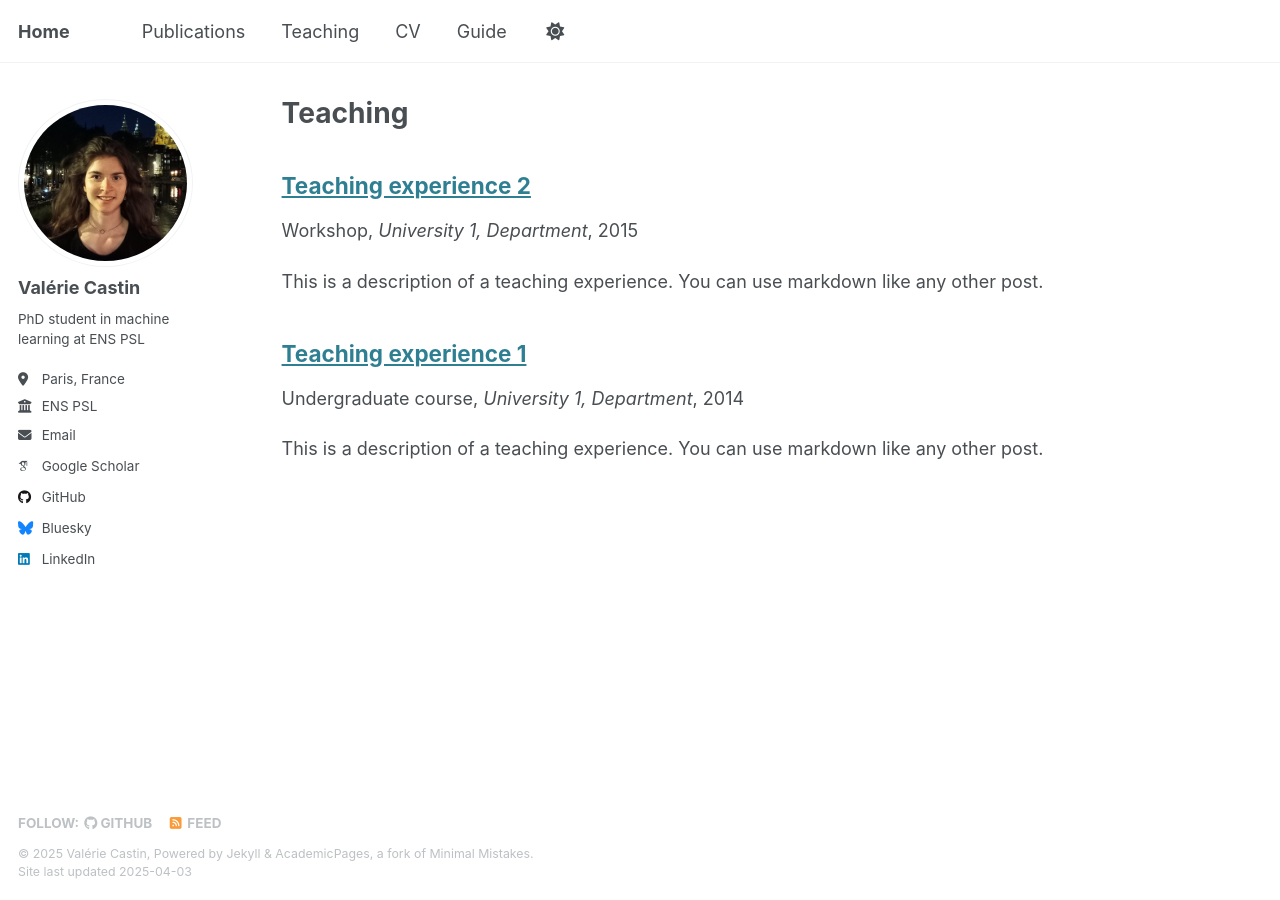
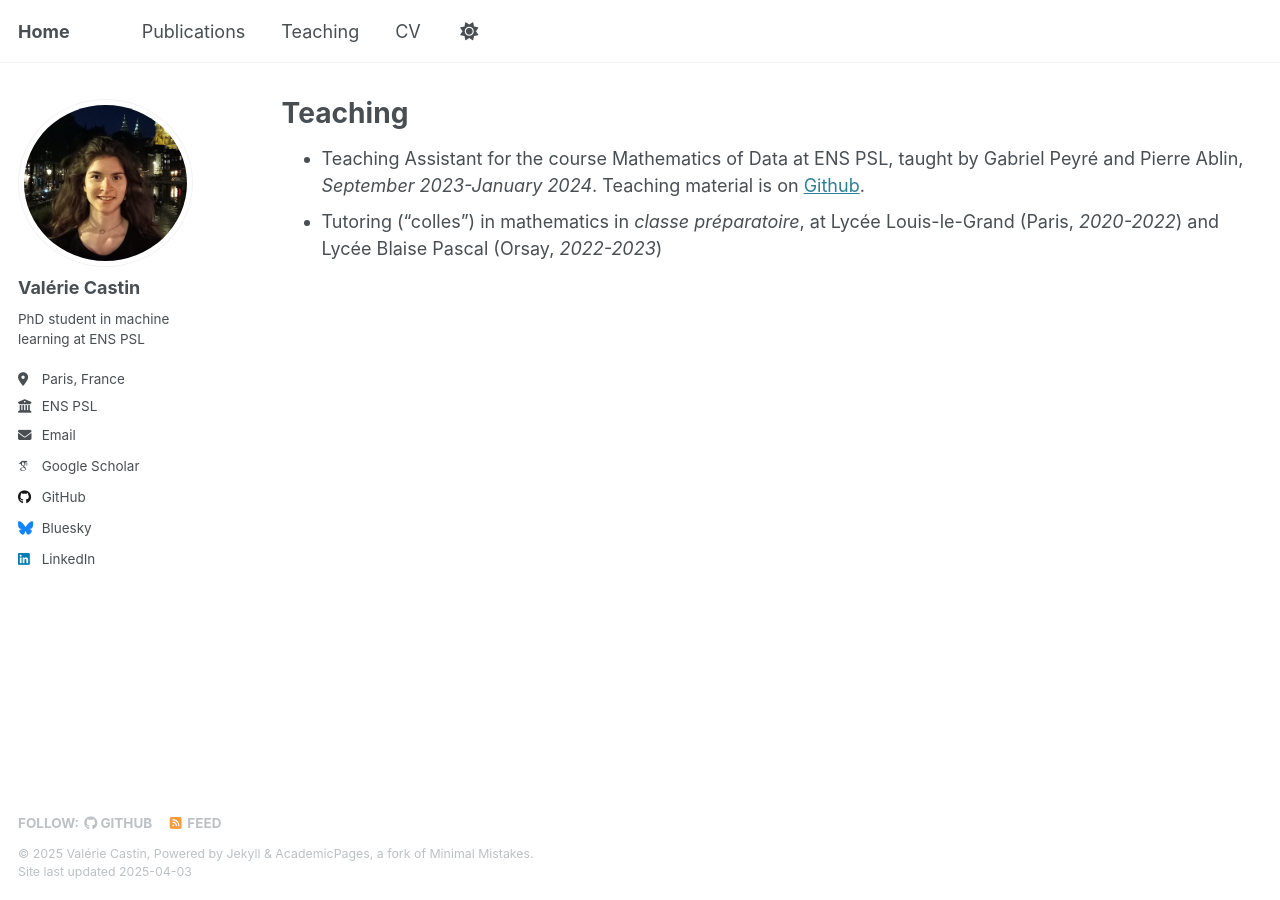
Before and after one commit to vcastin/vcastin.github.io, a Jekyll site: the page built from _pages/teaching.md, in a window 1280 px wide. Built offline with Jekyll 4.4.1, drawn with Linux system fonts in a browser that asks for light colours; some web fonts are replaced.

Commit message:
updated teaching

```diff
--- a/_data/navigation.yml
+++ b/_data/navigation.yml
@@ -20,5 +20,5 @@ main:
   # - title: "CV"
   #   url: /cv-json/
 
-  - title: "Guide"
-    url: /markdown/
+  # - title: "Guide"
+  #   url: /markdown/
--- a/_pages/teaching.html
+++ /dev/null
@@ -1,12 +0,0 @@
----
-layout: archive
-title: "Teaching"
-permalink: /teaching/
-author_profile: true
----
-
-{% include base_path %}
-
-{% for post in site.teaching reversed %}
-  {% include archive-single.html %}
-{% endfor %}
--- /dev/null
+++ b/_pages/teaching.md
@@ -0,0 +1,15 @@
+---
+layout: archive
+title: "Teaching"
+permalink: /teaching/
+author_profile: true
+---
+
+{% include base_path %}
+
+<!-- {% for post in site.teaching reversed %}
+  {% include archive-single.html %}
+{% endfor %} -->
+
+- Teaching Assistant for the course Mathematics of Data at ENS PSL, taught by Gabriel Peyré and Pierre Ablin, *September 2023-January 2024*. Teaching material is on [Github](https://github.com/vcastin/teaching).
+- Tutoring ("colles") in mathematics in *classe préparatoire*, at Lycée Louis-le-Grand (Paris, *2020-2022*) and Lycée Blaise Pascal (Orsay, *2022-2023*)
```
